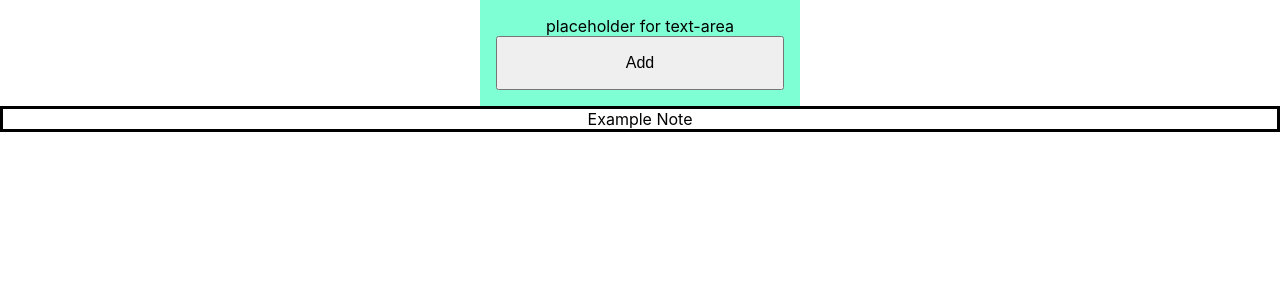
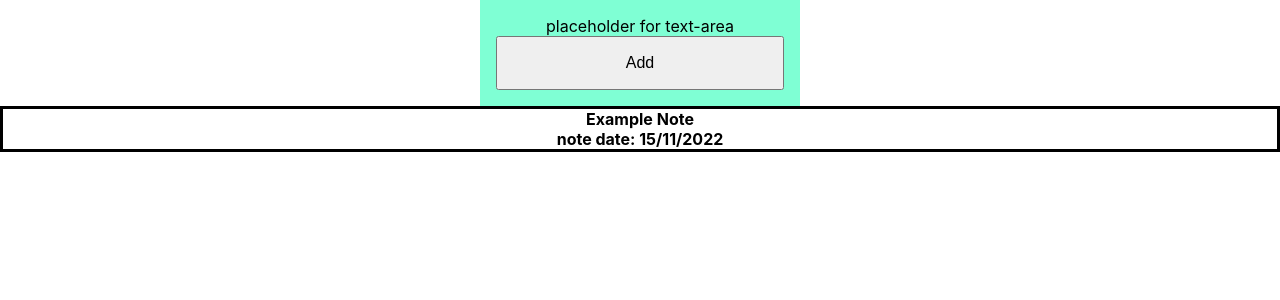
Before and after one commit to mark-itc/react---notes-app-ZeevGinzburg, a React (Create React App) app in the folder zeev-ginzburg-react-1-notes-app/: page / in a window 1280 px wide. Both pictures are taken after a click on the button "Add". Shown: the top 300 px of the page. Built offline with nearby package versions, Linux system fonts and the light colour scheme.

Commit message:
date + human readeble date

```diff
--- a/zeev-ginzburg-react-1-notes-app/src/components/add-button.jsx
+++ b/zeev-ginzburg-react-1-notes-app/src/components/add-button.jsx
@@ -6,7 +6,10 @@ function AddButton(props) {
 
     function addNote(e) {
         e.preventDefault();
-        const newNoteItem = `Example Note`;
+        const newNoteItem = {
+            text:`Example Note`,
+            date: new Date(),
+        };
         addNewNote(newNoteItem);
     }
 
--- a/zeev-ginzburg-react-1-notes-app/src/components/notes.jsx
+++ b/zeev-ginzburg-react-1-notes-app/src/components/notes.jsx
@@ -4,9 +4,29 @@ import "./notes.css"
 function Notes(props) {
     const {noteItems} = props;
 
+    /**
+     * Feormat date
+     * @param {Date} date The date
+     */
+    const humanReadebleDate = (date) => {
+        const day = date.getDate();
+        const month = date.getMonth() + 1;
+        const year = date.getFullYear();
+
+        return (
+            `${day}/${month}/${year}`
+        )
+
+    }
+
     return (<>
         <div className="note-div">
-            {noteItems.map((note) => (<div className="note-card">{note}</div>))}
+            {noteItems.map((note) => (
+            <div className="note-card">
+                <p>{note.text}</p>
+                <p>{`note date: ${humanReadebleDate(note.date)}` }</p>
+            </div>
+            ))}
         </div>
 
     </>
```
